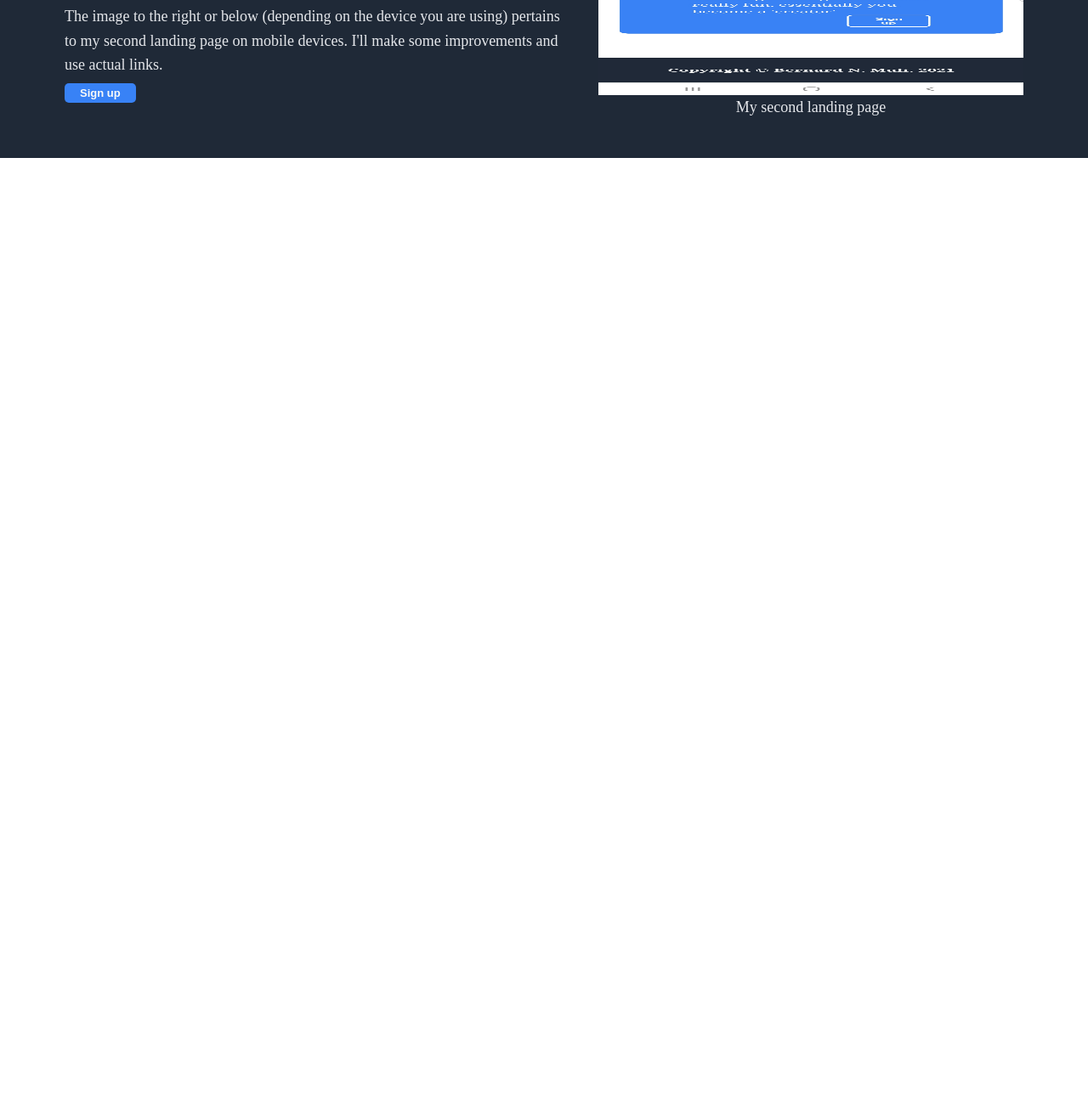
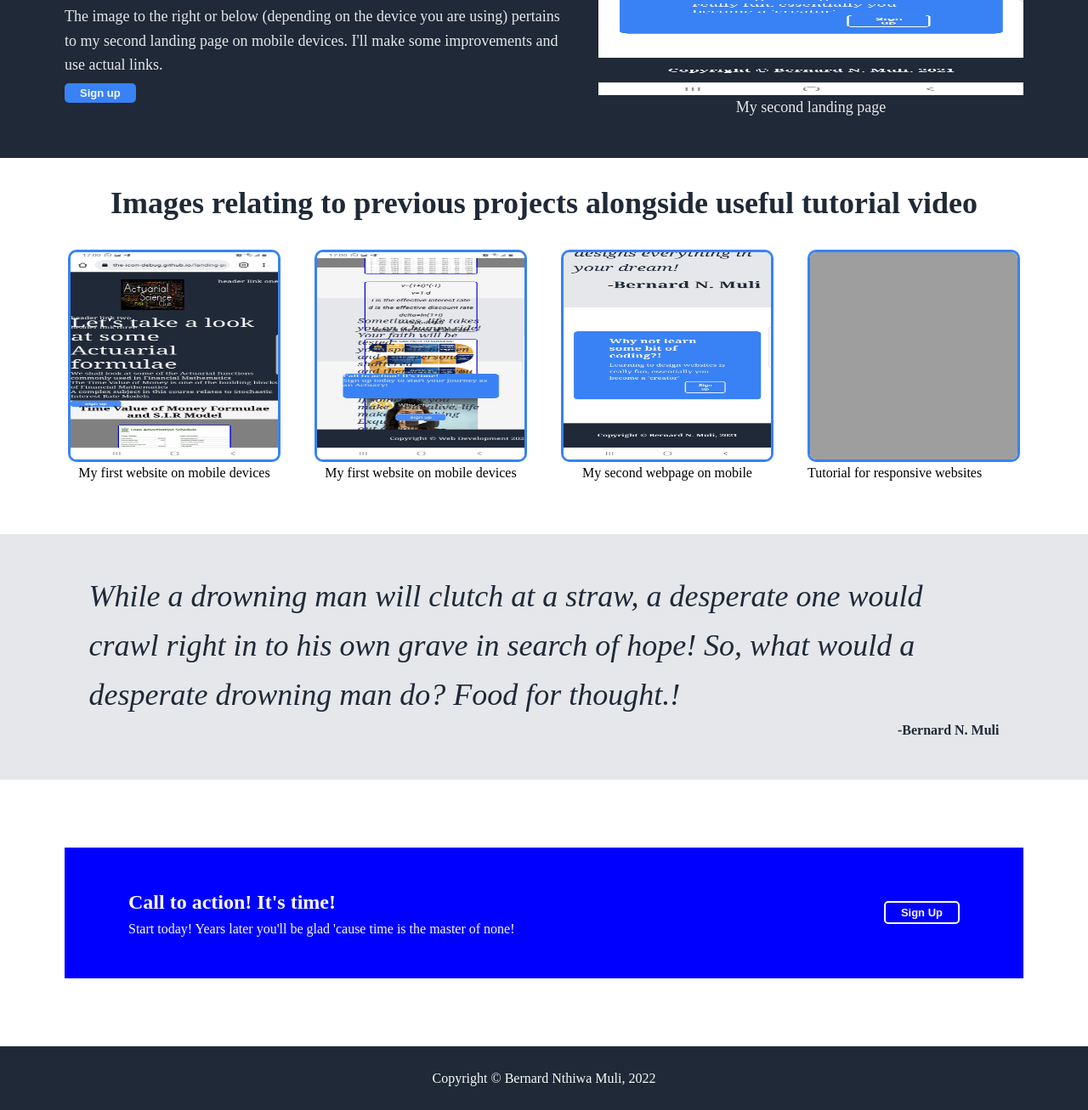
Before and after one commit to The-Icon-debug/landing-page-3, a plain HTML site: page index.html in a window 1280 px wide. Shown: the part 236-1543 px from the top of the page at 85% size. Before the commit the page ends 800 px from the top, so only its background shows below. Drawn offline with Linux system fonts and the light colour scheme; grey boxes are pictures that could not be loaded.

Commit message:
Complete project awaiting responsiveness

```diff
--- a/index.html
+++ b/index.html
@@ -35,5 +35,55 @@
             </div>
         </div>
     </section>
+    <section class="section-2">
+        <div class="container">
+            <h1>Images relating to previous projects alongside useful tutorial video</h1>
+            <div class="split round-corner">
+                <div>
+                    <img src="./images/image-1.jpg" alt="first page">
+                    <p style="text-align: center;">My first website on mobile devices</p>
+                </div>
+                <div>
+                    <img src="./images/image-2.jpg" alt="first page">
+                    <p style="text-align: center;">My first website on mobile devices</p>
+                </div>
+                <div>
+                    <img src="./images/landing-page-2.jpg" alt="second landing page">
+                    <p style="text-align: center;">My second webpage on mobile</p>
+                </div>
+                <div>
+                    <iframe src="https://www.youtube.com/embed/lAOkx2yZESY?autoplay=1&mute=1" frameborder="0"></iframe>
+                    <p>Tutorial for responsive websites</p>
+                </div>
+            </div>
+        </div>
+    </section>
+    <section class="section-3">
+        <div class="container">
+            <p class="quote">While a drowning man will clutch at a straw, a desperate one would crawl right in to his own grave
+                in search of hope! So, what would a desperate drowning man do? Food for thought.!
+            </p>
+            <p class="name">-Bernard N. Muli</p>
+        </div>
+    </section>
+    <section class="section-4">
+        <div class="container">
+            <div class="split bg-blue">
+                <div>
+                    <h2>Call to action! It's time!</h2>
+                    <p>Start today! Years later you'll be glad 'cause time is the master of none!</p>
+                </div>
+                <div>
+                    <button type="button"><a href="http://actuaries.org.uk/" target="_blank" rel="noopener noreferrer">Sign Up</a></button>
+                </div>
+
+            </div>
+        </div>
+    </section>
+    <section class="section-5">
+        <div class="container">
+            <p>Copyright &copy Bernard Nthiwa Muli, 2022</p>
+        </div>
+    </section>
 </body>
 </html>
--- a/style.css
+++ b/style.css
@@ -41,6 +41,8 @@ body {
 img,
 iframe {
     display: block;
+    height: 250px;
+    width: 250px;
 }
 
 .section-1 button {
@@ -71,7 +73,7 @@ header h1 {
 
 nav ul {
     display: flex;
-    gap: 25px;
+    gap: 20px;
 
 }
 
@@ -85,6 +87,8 @@ nav ul li a {
     color: #e5e7eb;
     font-size: 18px;
     line-height: 1.2;
+    padding: 10px;
+
 
 }
 
@@ -98,3 +102,68 @@ nav ul li a {
 a:hover {
     border-bottom: 2px solid greenyellow;
 }
+
+.section-2 h1 {
+    font-size: 36px;
+    font-weight: extra-bold;
+    color: #1f2937;
+    text-align: center;
+    margin-bottom: 25px;
+}
+
+.section-2 {
+    padding: 25px 40px 60px 40px;
+}
+
+.round-corner img,
+iframe {
+    border: 3px solid #3882f6;
+    border-radius: 10px;
+}
+
+.section-3 {
+    background-color: #e5e7eb;
+    padding: 45px;
+}
+
+.quote {
+    font-size: 36px;
+    font-style: italic;
+    color: #1f2937;
+}
+
+.name {
+    font-weight: 700;
+    text-align: right;
+    color: #1f2937;
+}
+
+.section-4 {
+    padding: 80px 0px;
+}
+
+.bg-blue {
+    background-color: blue;
+    padding: 45px 75px;
+    justify-content: space-between;
+}
+
+.section-4 p,
+h2
+{
+    color: #f9faf8;
+}
+
+.section-4 button {
+    background-color: blue;
+    padding: 4px 18px;
+    border: 2px solid white;
+    border-radius: 5px;
+}
+
+.section-5 {
+    background-color: #1f2937;
+    color: #f9faf8;
+    text-align: center;
+    padding: 25px 0;
+}
```
Also changed, not shown: images/image-1.jpg (added), images/image-2.jpg (added).
